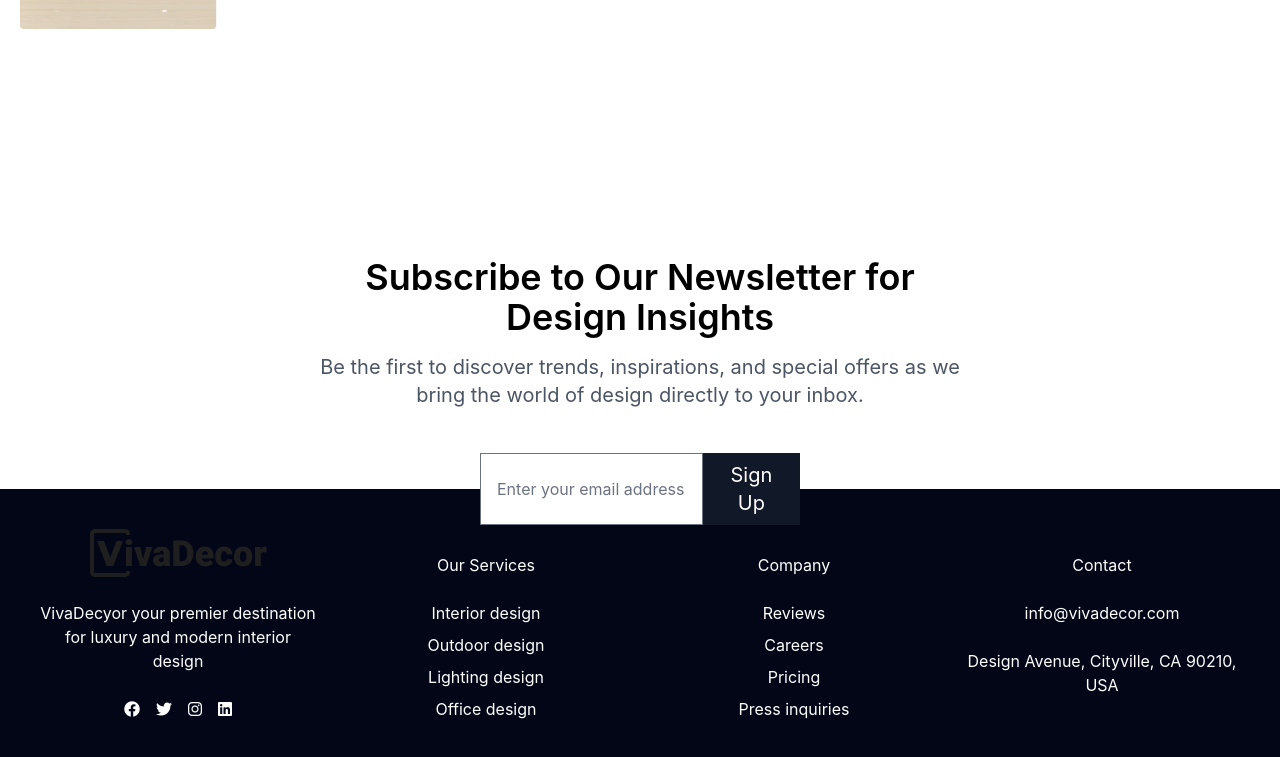
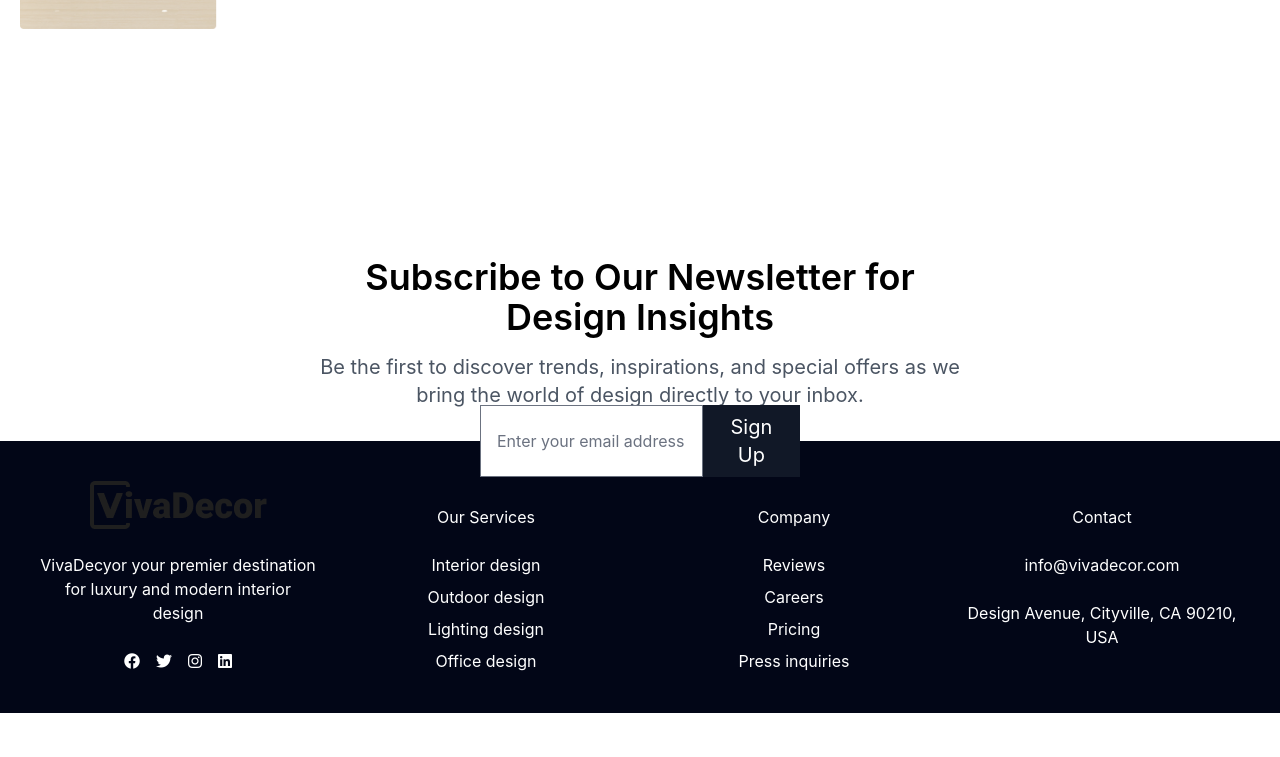
Before and after one commit to youssef-865/landpage, a website: page index.html in a window 1280 px wide. Shown: the part 3816-4573 px from the top of the page. After the commit the page ends 4529 px from the top, so only its background shows below. Drawn offline with nearby package versions, Linux system fonts and the light colour scheme.

Commit message:
Update index.html

```diff
--- a/index.html
+++ b/index.html
@@ -289,7 +289,7 @@
   <p class="text-gray-600 text-lg md:text-xl mb-8">Be the first to discover trends, inspirations, and special offers as we bring the world of design directly to your inbox.</p>
 </section>
 
-<footer class="mt-20 bg-slate-950">
+<footer>
   <div class="flex flex-col lg:flex-row justify-between gap-8 bg-slate-950 text-white mx-auto relative p-10 lg:p-40">
 
     <!-- Signup Input Form - Ensure positioning is correct in your layout -->
```
